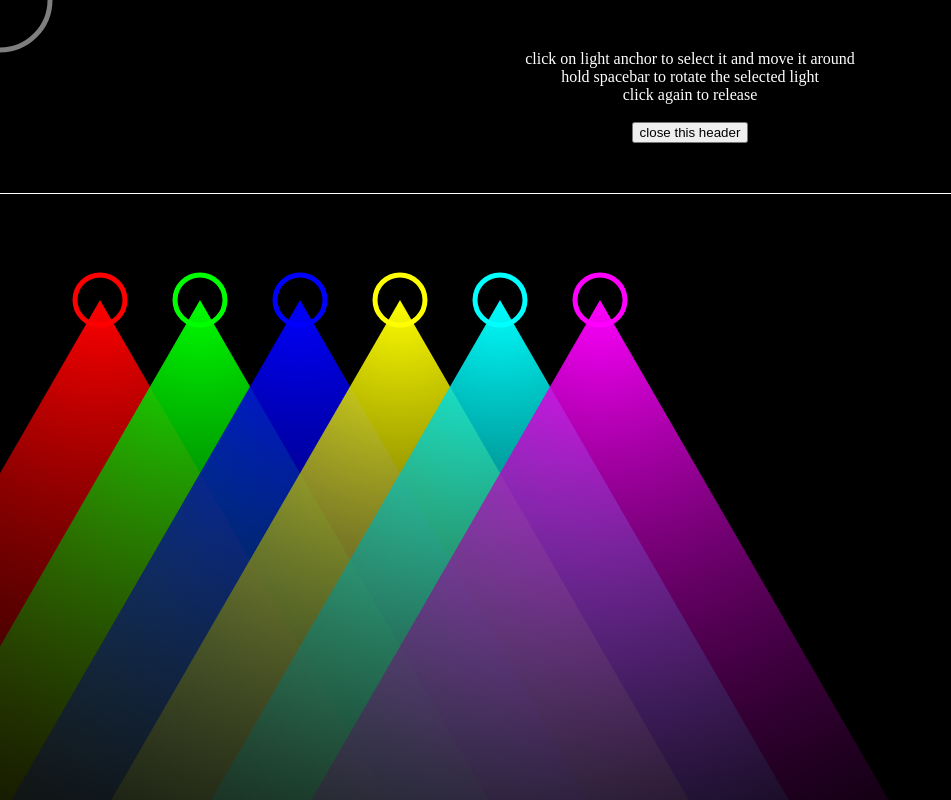
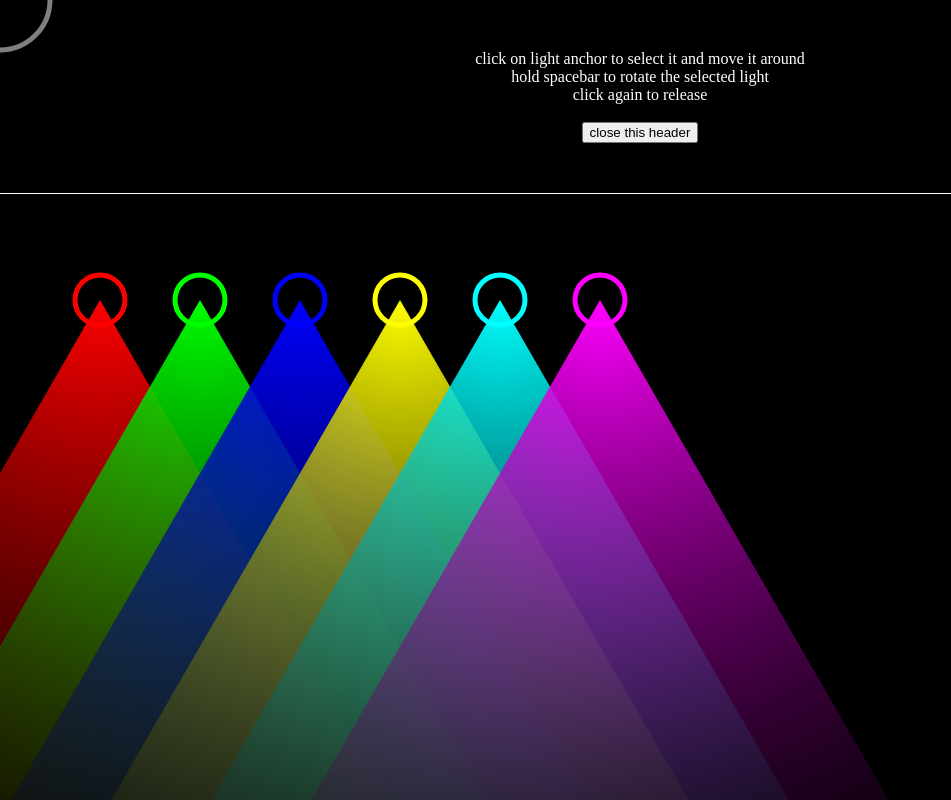
Before and after one commit to mpaulweeks/lightshow, a plain HTML site: page index.html in a window 1280 px wide. Shown: the whole page, without its empty margins (0-951 px from the left). Drawn offline with Linux system fonts and the light colour scheme.

Commit message:
fix wide header css

```diff
--- a/index.html
+++ b/index.html
@@ -16,7 +16,8 @@
       top: 0%;
       left: 0%;
       width: 100%;
-      padding: 50px;
+      padding: 50px 50px;
+      box-sizing: border-box;
 
       display: flex;
       flex-direction: column;
```
